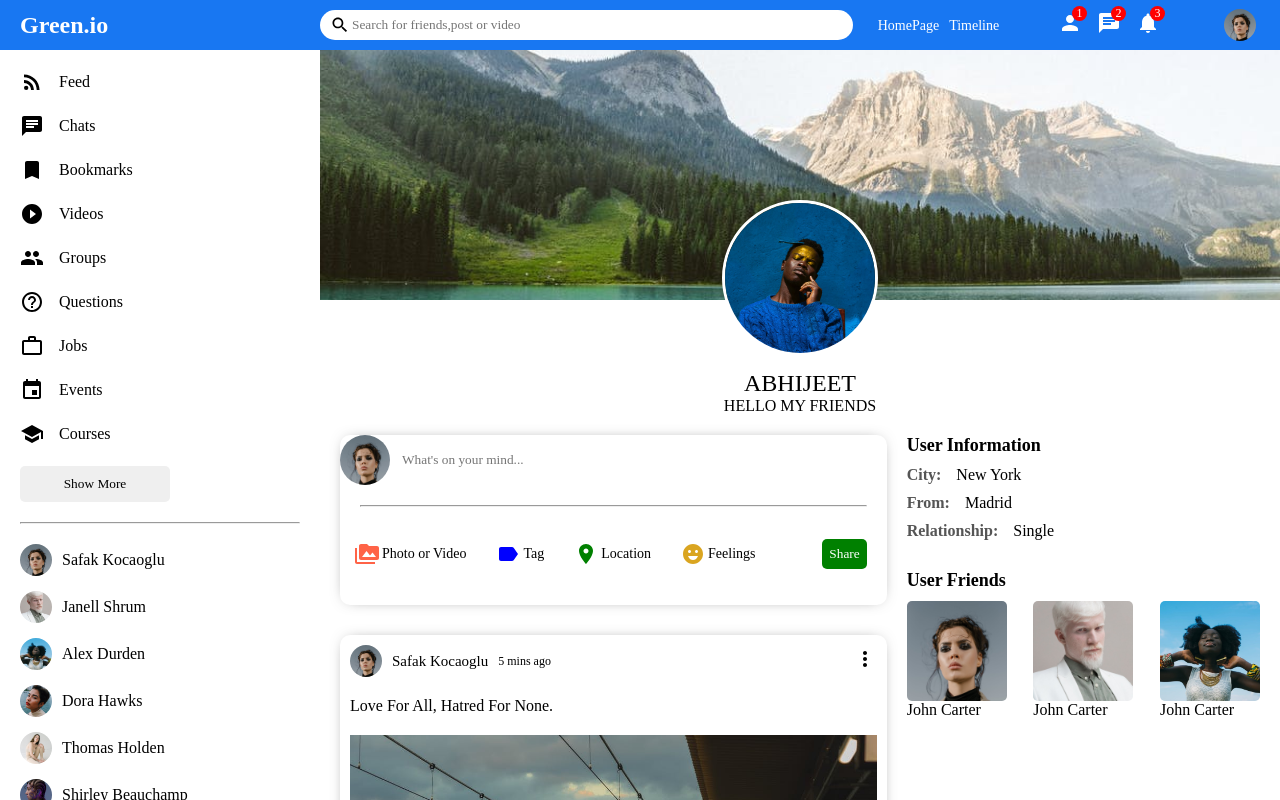
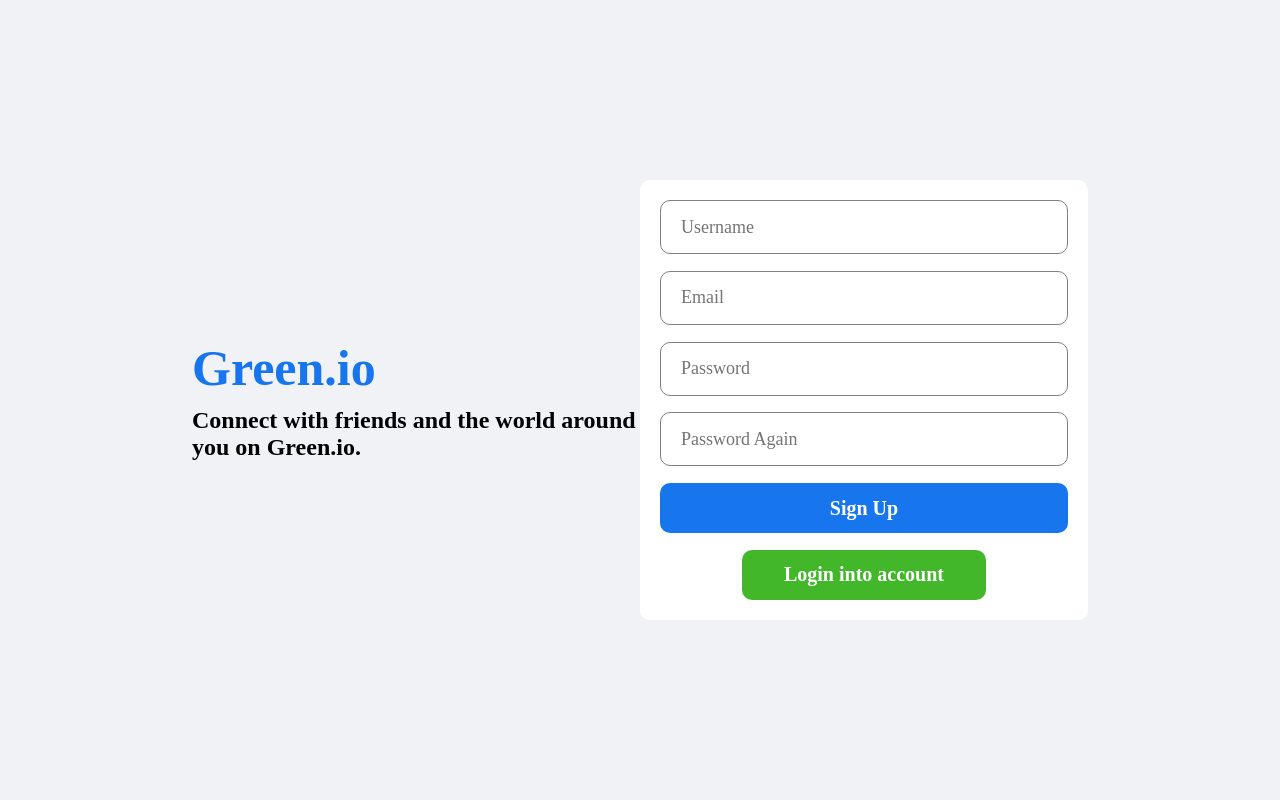
Before and after one commit to 1398abhisingh911/social-media-app-mern, a React (Create React App) app in the folder client/: page / in a window 1280 px wide. Shown: the top 800 px of the page. Built offline with nearby package versions, Linux system fonts and the light colour scheme.

Commit message:
Register and Login PAGE CREATED

```diff
--- a/client/src/App.js
+++ b/client/src/App.js
@@ -1,11 +1,13 @@
 import React from "react";
 import Home from "../src/pages/home/Home";
 import Profile from "../src/pages/profile/Profile";
+import Login from "../src/pages/login/Login";
 
+import Register from "../src/pages/register/Register";
 function App() {
   return (
     <div>
-      <Profile />
+      <Register />
     </div>
   );
 }
--- /dev/null
+++ b/client/src/pages/login/Login.jsx
@@ -0,0 +1,27 @@
+import React from "react";
+import "./login.css";
+export default function Login() {
+  return (
+    <div className="login">
+      <div className="loginWrapper">
+        <div className="loginLeft">
+          <h3 className="loginLogo">Green.io</h3>
+          <span className="loginDesc">
+            Connect with friends and the world around you on Green.io.
+          </span>
+        </div>
+        <div className="loginRight">
+          <div className="loginBox">
+            <input placeholder="Email" className="loginInput" />
+            <input placeholder="Password" className="loginInput" />
+            <button className="loginButton">Log In</button>
+            <span className="loginForgot">Forgot password?</span>
+            <button className="loginRegisterButton">
+              Create a new account
+            </button>
+          </div>
+        </div>
+      </div>
+    </div>
+  );
+}
--- /dev/null
+++ b/client/src/pages/login/login.css
@@ -0,0 +1,85 @@
+.login {
+    width: 100%;
+    height: 100vh;
+    background-color: #f0f2f5;
+    display: flex;
+    align-items: center;
+    justify-content: center;
+}
+
+.loginWrapper {
+    width: 70%;
+    height: 70%;
+    display: flex;
+}
+
+.loginLeft,
+.loginRight {
+    flex: 1;
+    display: flex;
+    flex-direction: column;
+    justify-content: center;
+}
+
+.loginLogo {
+    font-size: 50px;
+    font-weight: 800;
+    color: #1775ee;
+    margin-bottom: 10px;
+}
+
+.loginDesc {
+    font-size: 24px;
+    font-weight: 700;
+}
+
+.loginBox {
+    height: 300px;
+    padding: 20px;
+    background-color: white;
+    border-radius: 10px;
+    display: flex;
+    flex-direction: column;
+    justify-content: space-between;
+}
+
+.loginInput {
+    height: 50px;
+    border-radius: 10px;
+    border: 1px solid gray;
+    font-size: 18px;
+    padding-left: 20px;
+}
+
+.loginInput:focus {
+    outline: none;
+}
+
+.loginButton {
+    height: 50px;
+    border-radius: 10px;
+    border: none;
+    background-color: #1775ee;
+    color: white;
+    font-size: 20px;
+    font-weight: 700;
+    cursor: pointer;
+}
+
+.loginForgot {
+    text-align: center;
+    color: #1775ee;
+}
+
+.loginRegisterButton {
+    width: 60%;
+    align-self: center;
+    height: 50px;
+    border-radius: 10px;
+    border: none;
+    background-color: #42b72a;
+    color: white;
+    font-size: 20px;
+    font-weight: 700;
+    cursor: pointer;
+}
--- /dev/null
+++ b/client/src/pages/register/Register.jsx
@@ -0,0 +1,27 @@
+import React from "react";
+import "./register.css";
+export default function Register() {
+  return (
+    <div className="login">
+      <div className="loginWrapper">
+        <div className="loginLeft">
+          <h3 className="loginLogo">Green.io</h3>
+          <span className="loginDesc">
+            Connect with friends and the world around you on Green.io.
+          </span>
+        </div>
+        <div className="loginRight">
+          <div className="loginBox">
+            <input placeholder="Username" className="loginInput" />
+            <input placeholder="Email" className="loginInput" />
+            <input placeholder="Password" className="loginInput" />
+            <input placeholder="Password Again" className="loginInput" />
+            <button className="loginButton">Sign Up</button>
+
+            <button className="loginRegisterButton">Login into account</button>
+          </div>
+        </div>
+      </div>
+    </div>
+  );
+}
--- /dev/null
+++ b/client/src/pages/register/register.css
@@ -0,0 +1,85 @@
+.login {
+    width: 100%;
+    height: 100vh;
+    background-color: #f0f2f5;
+    display: flex;
+    align-items: center;
+    justify-content: center;
+}
+
+.loginWrapper {
+    width: 70%;
+    height: 70%;
+    display: flex;
+}
+
+.loginLeft,
+.loginRight {
+    flex: 1;
+    display: flex;
+    flex-direction: column;
+    justify-content: center;
+}
+
+.loginLogo {
+    font-size: 50px;
+    font-weight: 800;
+    color: #1775ee;
+    margin-bottom: 10px;
+}
+
+.loginDesc {
+    font-size: 24px;
+    font-weight: 700;
+}
+
+.loginBox {
+    height: 400px;
+    padding: 20px;
+    background-color: white;
+    border-radius: 10px;
+    display: flex;
+    flex-direction: column;
+    justify-content: space-between;
+}
+
+.loginInput {
+    height: 50px;
+    border-radius: 10px;
+    border: 1px solid gray;
+    font-size: 18px;
+    padding-left: 20px;
+}
+
+.loginInput:focus {
+    outline: none;
+}
+
+.loginButton {
+    height: 50px;
+    border-radius: 10px;
+    border: none;
+    background-color: #1775ee;
+    color: white;
+    font-size: 20px;
+    font-weight: 700;
+    cursor: pointer;
+}
+
+.loginForgot {
+    text-align: center;
+    color: #1775ee;
+}
+
+.loginRegisterButton {
+    width: 60%;
+    align-self: center;
+    height: 50px;
+    border-radius: 10px;
+    border: none;
+    background-color: #42b72a;
+    color: white;
+    font-size: 20px;
+    font-weight: 700;
+    cursor: pointer;
+}
```
